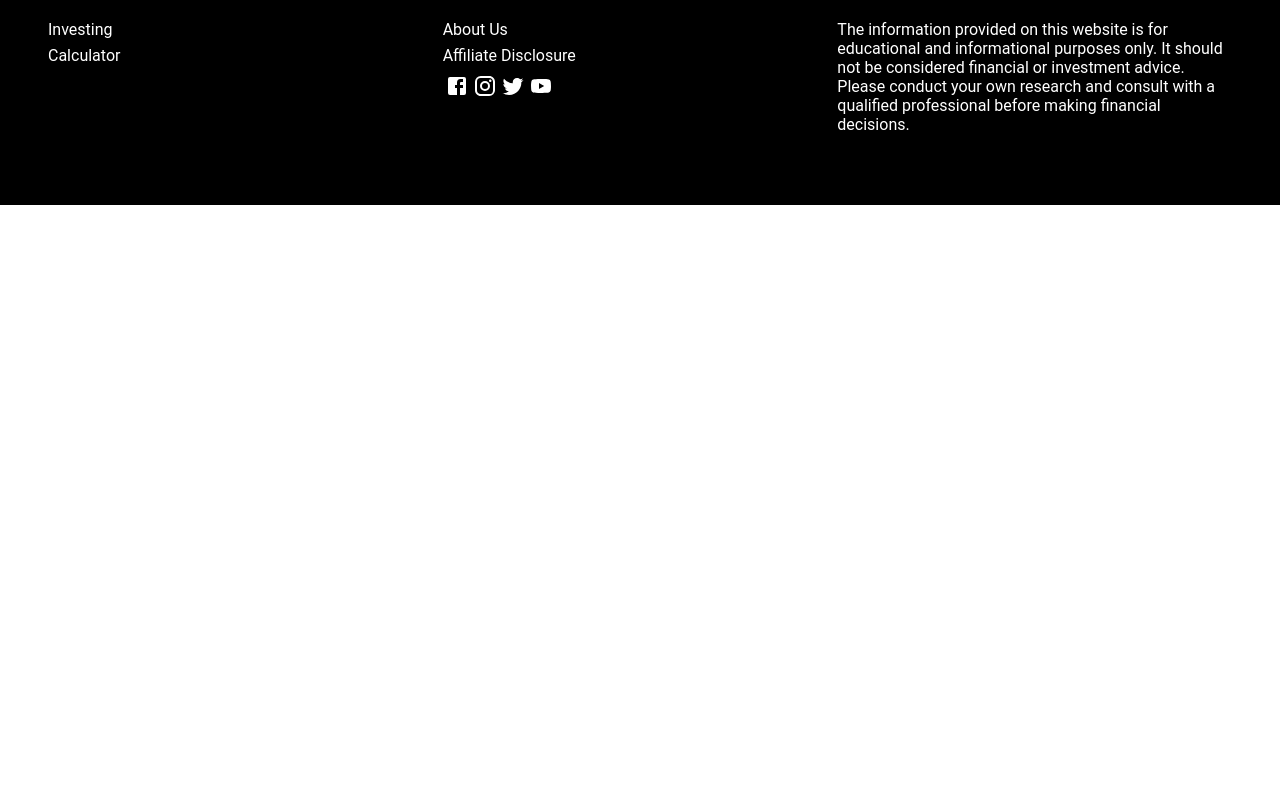
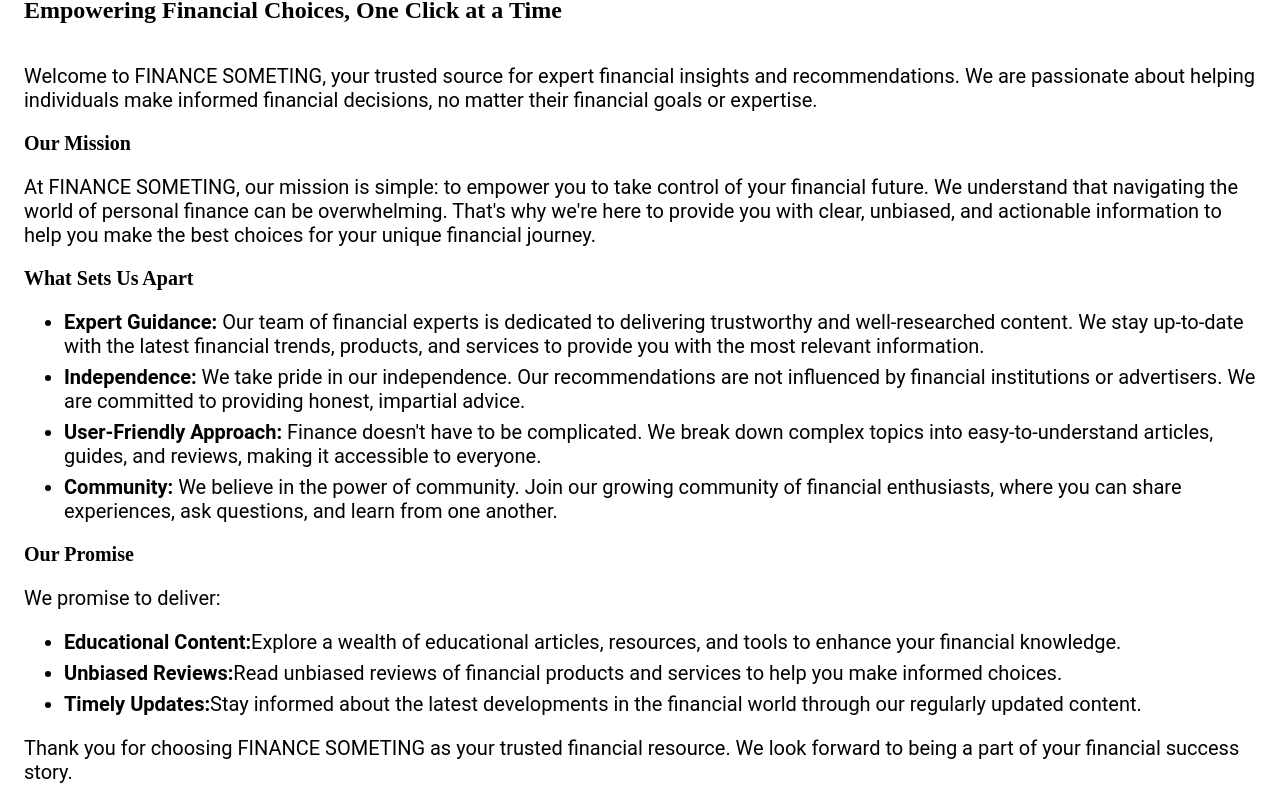
Before and after one commit to annsuparada/finance, a React (Create React App) app in the folder client/: page /about in a window 1280 px wide. Shown: the part 315-1120 px from the top of the page. Before the commit the page ends 800 px from the top, so only its background shows below. Built offline with nearby package versions, Linux system fonts and the light colour scheme.

Commit message:
create about page

```diff
--- a/client/src/App.tsx
+++ b/client/src/App.tsx
@@ -8,6 +8,7 @@ import InvestingPage from './pages/InvestingPage'
 import CalculatorPage from './pages/CalculatorPage'
 import Footer from './components/Organism/Footer'
 import Article from './pages/ArticlePage'
+import AboutPage from './pages/AboutPage'
 
 const App: React.FC = () => {
   return (
@@ -19,6 +20,7 @@ const App: React.FC = () => {
           <Route path="/investing" element={<InvestingPage />} />
           <Route path="/investing/:slug" element={<Article />} />
           <Route path="/calculator" element={<CalculatorPage />} />
+          <Route path="/about" element={<AboutPage />} />
         </Routes>
         <Footer />
       </Router>
--- a/client/src/components/Organism/Footer.tsx
+++ b/client/src/components/Organism/Footer.tsx
@@ -50,7 +50,7 @@ const Footer: React.FC = () => {
       </div>
       <div style={styles.gridItem}>
         <h3 style={styles.text}>About Us</h3>
-        <Link to="/" className="footer-links">
+        <Link to="/about" className="footer-links">
           About Us
         </Link>
         <Link to="/" className="footer-links">
--- a/client/src/index.css
+++ b/client/src/index.css
@@ -37,6 +37,12 @@ p {
   font-size: 20px;
 }
 
+li {
+  font-family: 'Roboto', sans-serif;
+  font-size: 20px;
+  margin-bottom: 7px;
+}
+
 .footer-links {
   color: #ffff;
   text-decoration: none;
--- /dev/null
+++ b/client/src/pages/AboutPage.tsx
@@ -0,0 +1,74 @@
+import React from 'react'
+import Divider from '../components/atom/Divider'
+import MainWrapper from '../components/atom/MainWrapper'
+
+const AboutPage: React.FC = () => {
+  return (
+    <MainWrapper>
+      <Divider text="About Us" />
+      <h2>Empowering Financial Choices, One Click at a Time</h2>
+      <p>
+        Welcome to FINANCE SOMETING, your trusted source for expert financial
+        insights and recommendations. We are passionate about helping
+        individuals make informed financial decisions, no matter their financial
+        goals or expertise.
+      </p>
+      <h3>Our Mission</h3>
+      <p>
+        At FINANCE SOMETING, our mission is simple: to empower you to take
+        control of your financial future. We understand that navigating the
+        world of personal finance can be overwhelming. That's why we're here to
+        provide you with clear, unbiased, and actionable information to help you
+        make the best choices for your unique financial journey.
+      </p>
+      <h3>What Sets Us Apart</h3>
+      <ul>
+        <li>
+          <b>Expert Guidance:</b> Our team of financial experts is dedicated to
+          delivering trustworthy and well-researched content. We stay up-to-date
+          with the latest financial trends, products, and services to provide
+          you with the most relevant information.
+        </li>
+        <li>
+          <b>Independence:</b> We take pride in our independence. Our
+          recommendations are not influenced by financial institutions or
+          advertisers. We are committed to providing honest, impartial advice.
+        </li>
+        <li>
+          <b>User-Friendly Approach:</b> Finance doesn't have to be complicated.
+          We break down complex topics into easy-to-understand articles, guides,
+          and reviews, making it accessible to everyone.
+        </li>
+        <li>
+          <b>Community:</b> We believe in the power of community. Join our
+          growing community of financial enthusiasts, where you can share
+          experiences, ask questions, and learn from one another.
+        </li>
+      </ul>
+
+      <h3>Our Promise</h3>
+      <p>We promise to deliver:</p>
+      <ul>
+        <li>
+          <b>Educational Content:</b>Explore a wealth of educational articles,
+          resources, and tools to enhance your financial knowledge.
+        </li>
+        <li>
+          <b>Unbiased Reviews:</b>Read unbiased reviews of financial products
+          and services to help you make informed choices.
+        </li>
+        <li>
+          <b>Timely Updates:</b>Stay informed about the latest developments in
+          the financial world through our regularly updated content.
+        </li>
+      </ul>
+      <p>
+        Thank you for choosing FINANCE SOMETING as your trusted financial
+        resource. We look forward to being a part of your financial success
+        story.
+      </p>
+    </MainWrapper>
+  )
+}
+
+export default AboutPage
```
